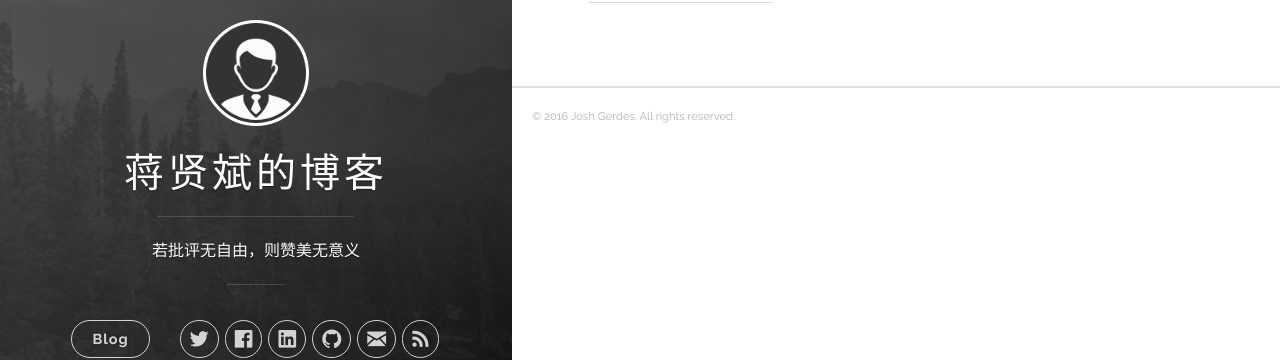
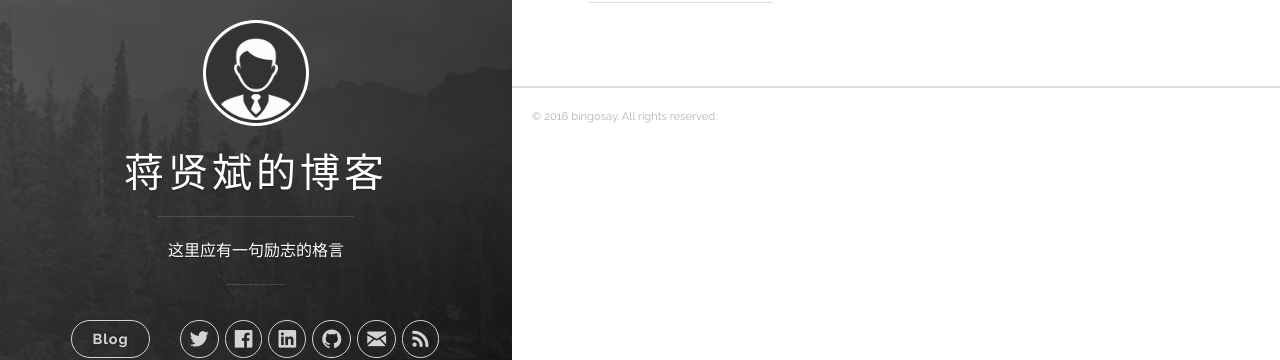
Before and after one commit to bing0say/bing0say.github.io, a Jekyll site: the page built from index.html, in a window 1280 px wide. Shown: the part 257-617 px from the top of the page. Built offline with Jekyll 4.4.1, drawn with Linux system fonts in a browser that asks for light colours; nearby versions of some CDN libraries; the list of posts is cut into pages by our own code.

Commit message:
change info

```diff
--- a/_config.yml
+++ b/_config.yml
@@ -1,18 +1,18 @@
 # Site settings
 title: 蒋贤斌的博客
-description: '若批评无自由，则赞美无意义'
+description: '这里应有一句励志的格言'
 url: 'http://bing0say.github.io'
 baseurl: '/'
 # google_analytics: 'UA-XXXXXX-X'
 # disqus_shortname: 'your-disqus-name'
 
 author:
-  name: 'Josh Gerdes'
-  email: josh@joshgerdes.com
-  twitter_username: joshgerdes
-  facebook_username: joshgerdes
-  github_username:  joshgerdes
-  linkedin_username:  joshgerdes
+  name: 'bingosay'
+  email: bingoosay@gmail.com
+  twitter_username: Hibingosay
+  facebook_username: bingosay
+  github_username:  bing0say
+  linkedin_username:  bingosay
 
 defaults:
   -
```
